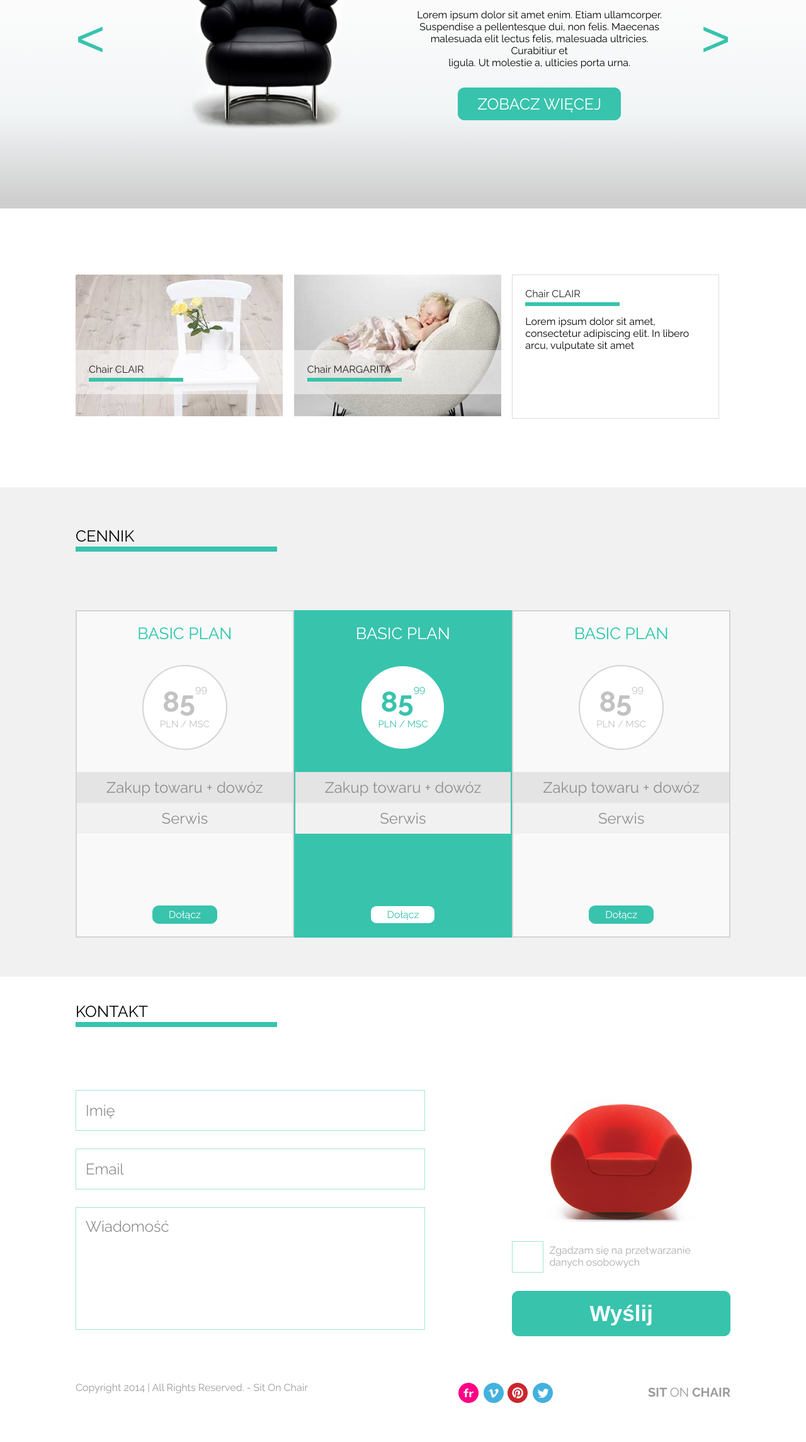
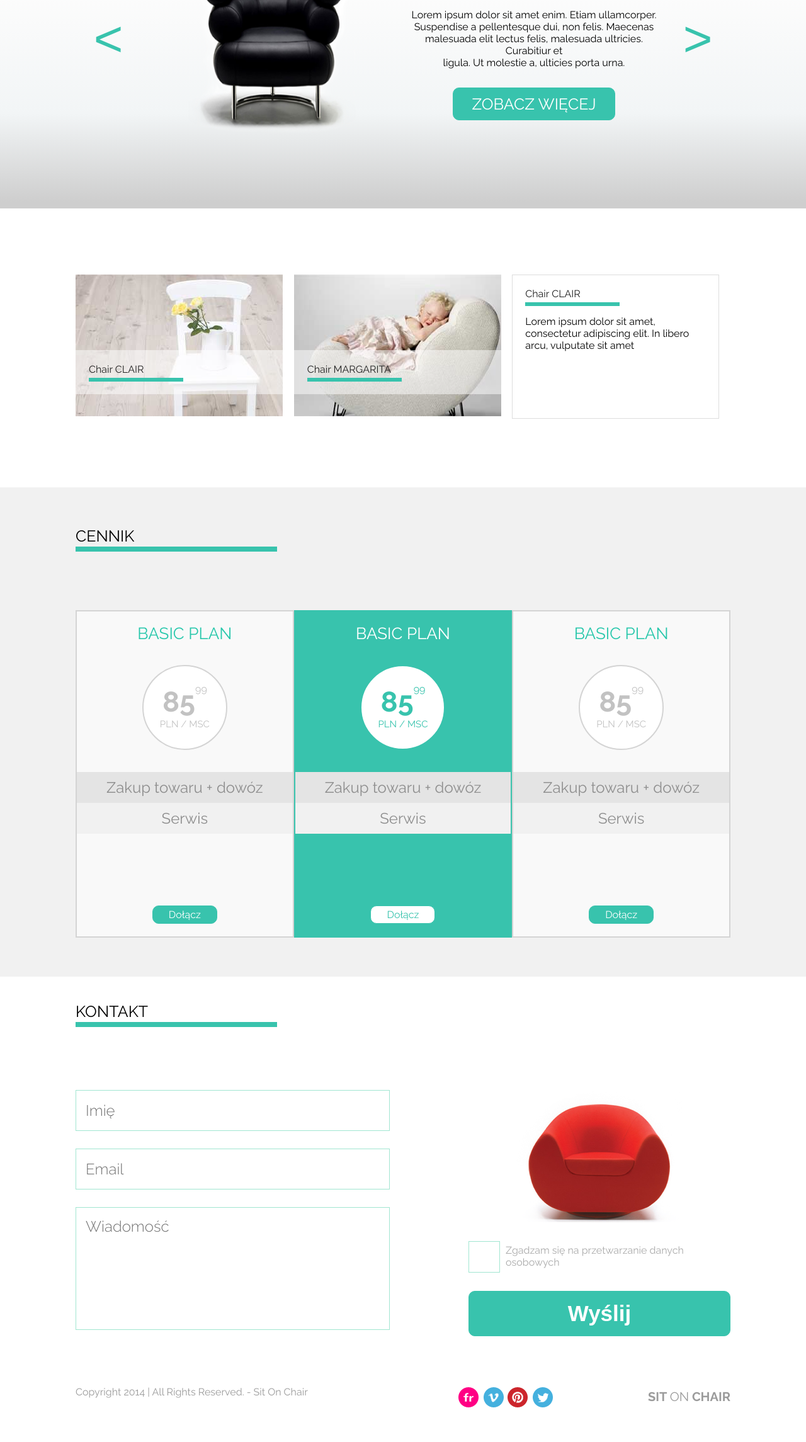
Before and after one commit to kgontarz124/SitOnChair, a website: page index.html in a window 1280 px wide. Shown: the part 247-2537 px from the top of the page at 63% size. Drawn offline with Linux system fonts and the light colour scheme.

Commit message:
projekt SitOnChair

```diff
--- a/index.html
+++ b/index.html
@@ -34,19 +34,12 @@
 
     <section class="main-slider">
         <div class="container">
-            <div class="row">
-                <div class="col-1-12">
             <button type="button" class="left"> &lt; </button>
-                </div>
-
             <div class="slider">
                 <div class="slide">
-                        <div class="col-5-12">
                     <div class="slide-image">
                         <img src="images/black_chair.png">
                     </div>
-                        </div>
-                        <div class="col-5-12">
                     <div class="slide-content">
                         <h2 class="slide-title">
                             SIT <span class="teal-element"><strong>ON</strong></span> OUR <span class="teal-element"><strong>CHAIR</strong></span>
@@ -61,15 +54,11 @@
                         <a href="#" class="button">ZOBACZ WIĘCEJ</a>
                     </div>
                 </div>
-                    </div>
 
                 <div class="slide">
-                        <div class="col-5-12">
                     <div class="slide-image">
                         <img src="images/red_chair.png">
                     </div>
-                        </div>
-                        <div class="col-5-12">
                     <div class="slide-content">
                         <h2 class="slide-title">
                             SIT <span class="red-element"><strong>ON</strong></span> OUR <span class="red-element"><strong>CHAIR</strong></span>
@@ -86,12 +75,7 @@
                     </div>
                 </div>
             </div>
-                </div>
-
-                <div class="col-1-12">
             <button type="button" class="right"> &gt; </button>
-                </div>
-            </div>
         </div>
     </section>
 
@@ -148,10 +132,8 @@
                 </div>
             </div>
 
-
             <div class="row">
-
-                <div class="col col-4-12">
+                <div class="col-4-12">
                     <div class="price-list-box">
                         <h2 class="price-list-box-title">Basic plan</h2>
                         <div class="price-list-box-price">
@@ -168,10 +150,10 @@
                         <div class="price-list-box-btn-cnt">
                             <a href="" class="button price-list-box-btn">Dołącz</a>
                         </div>
-                    </div><!-- e: price-list-box -->
-                </div><!-- e: col-1-3 -->
+                    </div>
+                </div>
 
-                <div class="col col-4-12">
+                <div class="col-4-12">
                     <div class="price-list-box active">
                         <h2 class="price-list-box-title">Basic plan</h2>
                         <div class="price-list-box-price">
@@ -188,10 +170,10 @@
                         <div class="price-list-box-btn-cnt">
                             <a href="" class="button price-list-box-btn">Dołącz</a>
                         </div>
-                    </div><!-- e: price-list-box -->
-                </div><!-- e: col-1-3 -->
+                    </div>
+                </div>
 
-                <div class="col col-4-12">
+                <div class="col-4-12">
                     <div class="price-list-box">
                         <h2 class="price-list-box-title">Basic plan</h2>
                         <div class="price-list-box-price">
@@ -208,8 +190,8 @@
                         <div class="price-list-box-btn-cnt">
                             <a href="" class="button price-list-box-btn">Dołącz</a>
                         </div>
-                    </div><!-- e: price-list-box -->
-                </div><!-- e: col-1-3 -->
+                    </div>
+                </div>
             </div>
         </div>
     </section>
@@ -217,18 +199,15 @@
 
     <section class="section-contact">
         <div class="container">
-
-            <div class="row">
-                <div class="col-12-12">
+            <div class=row1>
                 <h2 class="title-border title-border-big">
                     <span> Kontakt </span>
                 </h2>
             </div>
-            </div>
 
-            <div class="row">
+            <div class="row2">
                 <form class="contact-us-form" method="POST" action="">
-                        <div class="col-8-12">
+                    <div class="left-box">
                         <div>
                             <label for="formName">Imię</label>
                             <input type="text" name="name" placeholder="Imię" id="formName">
@@ -242,7 +221,7 @@
                             <textarea id="formMessage" name="message" placeholder="Wiadomość"></textarea>
                         </div>
                     </div>
-                        <div class="col-4-12">
+                    <div class="right-box">
                         <span class="contact-us-form-img"></span>
                         <label class="checkbox-label">
                             <input type="checkbox">
--- a/scss/_grid.scss
+++ b/scss/_grid.scss
@@ -19,7 +19,7 @@ $gutter : 0;
 .row {
     margin-bottom:0;
     // margin-left: -10px;
-    // margin-right: -10px;  <----trzeba dodać dla containera maprgin left i right po 10px
+    // margin-right: -10px;  //<----trzeba dodać dla containera maprgin left i right po 10px
 
     [class*="col-"] {
         float:none;
--- a/scss/partials/_contact-section.scss
+++ b/scss/partials/_contact-section.scss
@@ -1,15 +1,29 @@
 .section-contact {
     padding-top: 40px;
+    width: 100%;
+    height: 600px;
 
     .container {
         display: flex;
         flex-wrap: wrap;
+        height: 100%;
 
-        .row {
+        .row1 {
             width: 100%;
+        }
+
+        .row2 {
+            width: 100%;
+            height: 100%;
+        }
 
             .contact-us-form {
                 margin-top: 40px;
+                width: 100%;
+
+                .left-box {
+                    width: 60%;
+                    float: left;
 
                     label {
                         display: none;
@@ -40,6 +54,11 @@
                         box-shadow: inset 0 0 0 1px $colorSecondary;
                         outline: none;
                     }
+                }
+
+                .right-box {
+                    width: 40%;
+                    float: left;
 
                     .contact-us-form-img {
                         display: block;
@@ -102,6 +121,9 @@
                         width: 100%;
                     }
                 }
+
+
+            }
+
     }
 }
-}
--- a/scss/partials/_main-slider.scss
+++ b/scss/partials/_main-slider.scss
@@ -7,18 +7,15 @@
     background: linear-gradient(to bottom, #FCFCFC 37%, #F2F5F6 72%, #CECECE 98%, #CECECE 100%, #F2F5F6 100%, #CECECE 100%); /* W3C, IE10+, FF16+, Chrome26+, Opera12+, Safari7+ */
     filter: progid:DXImageTransform.Microsoft.gradient(startColorstr='#fcfcfc', endColorstr='#cecece', GradientType=0); /* IE6-9 */
 
-    .row {
-        width: 100%;
-        height: 100%;
 
             .left, .right {
-                width: 100%;
+                width: 10%;
                 height: 538px;
                 color: #38C3AD;
                 font-weight: 400;
                 font-size: 80px;
-                display: flex;
-                align-items: center;
+                display: block;
+                // align-items: center;
                 background: none;
                 border: 0;
                 padding: 0;
@@ -33,21 +30,23 @@
                 }
             }
 
-            .left {
-                justify-content: flex-start;
-            }
-            .right {
-                justify-content: flex-end;
-            }
+            .slider {
+                width: 80%;
+                height: 538px;
 
 
+                .slide {
+                    width: 100%;
+                    height: 100%;
+
                     .slide-image {
-                width: 100%;
-                height: 538px;
+                        width: 50%;
+                        height: 100%;
                         display: flex;
                         flex-direction: column;
                         justify-content: center;
                         align-items: center;
+                        float: left;
 
                         img {
                             width: 100%;
@@ -56,8 +55,8 @@
                     }
 
                     .slide-content {
-                width: 100%;
-                height: 538px;
+                        width: 50%;
+                        height: 100%;
                         display: flex;
                         flex-direction: column;
                         justify-content: center;
@@ -71,6 +70,7 @@
                         .slide-text {
                             text-align: center;
                             margin: 30px 0;
+                        }
                 }
             }
     }
--- a/scss/partials/_prices-section.scss
+++ b/scss/partials/_prices-section.scss
@@ -121,3 +121,11 @@
         color: $colorSecondary;
     }
 }
+
+
+
+@media only screen and (max-width:700px) {
+    [class="price-list-box"] {
+        height: 520px;
+    }
+}
```
Also changed, not shown: css/style.css, 1 other file. Lines whose indentation alone changed are shown as unchanged.
